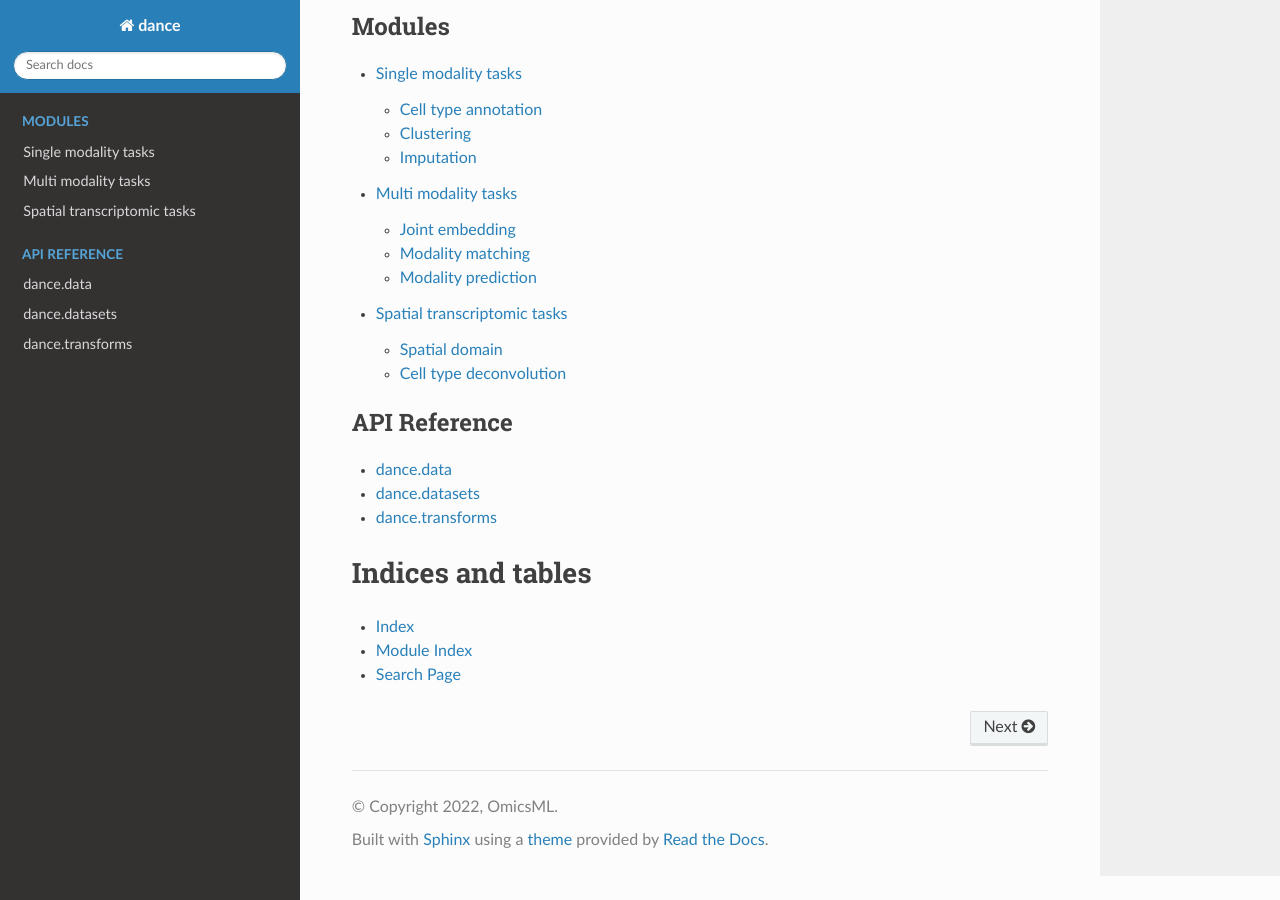
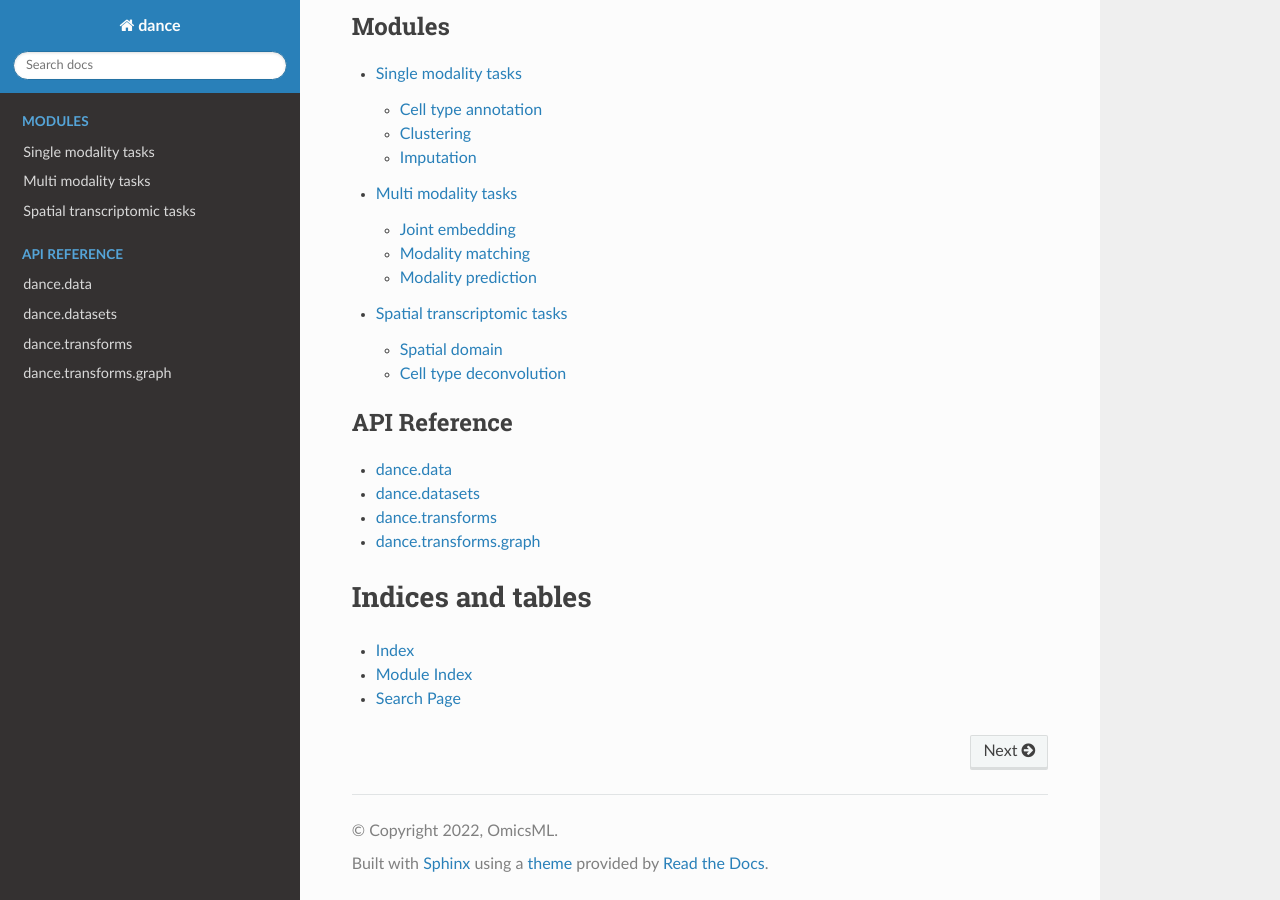
Before and after one commit to OmicsML/dance, a Sphinx documentation site: the page built from docs/source/index.rst, in a window 1280 px wide and 900 px high, scrolled down 808 px. Built offline with Sphinx 7.4.7 and the Read the Docs theme 2.0.0, drawn with Linux system fonts in a browser that asks for light colours.

Commit message:
craete a page for dance.transforms.graph

```diff
--- a/docs/source/api/datasets.rst
+++ b/docs/source/api/datasets.rst
@@ -3,3 +3,4 @@ dance.datasets
 
 .. autoclass:: dance.datasets.base.BaseDataset
    :members:
+   :private-members:
--- /dev/null
+++ b/docs/source/api/transforms.graph.rst
@@ -0,0 +1,5 @@
+dance.transforms.graph
+======================
+
+.. automodule:: dance.transforms.graph
+   :members:
--- a/docs/source/api/transforms.rst
+++ b/docs/source/api/transforms.rst
@@ -3,9 +3,3 @@ dance.transforms
 
 .. automodule:: dance.transforms
    :members:
-
-dance.transforms.graph
-----------------------
-
-.. automodule:: dance.transforms.graph
-   :members:
--- a/docs/source/index.rst
+++ b/docs/source/index.rst
@@ -62,6 +62,7 @@ some of the experiments from the original papers.
    api/data
    api/datasets
    api/transforms
+   api/transforms.graph
 
 Indices and tables
 ==================
```
